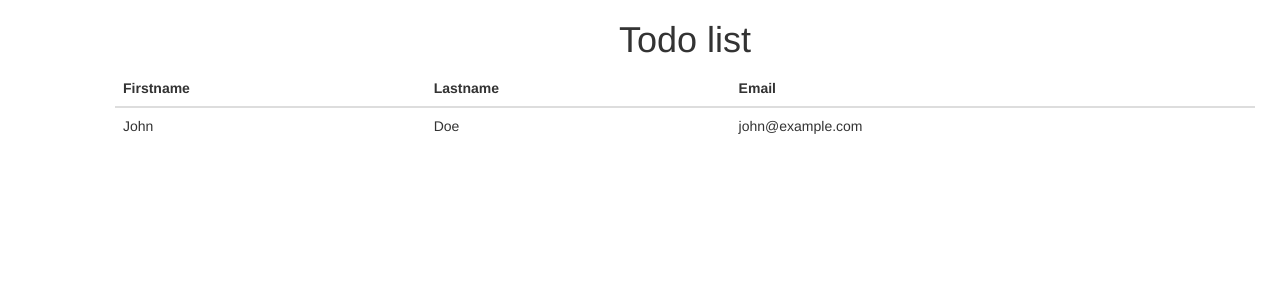
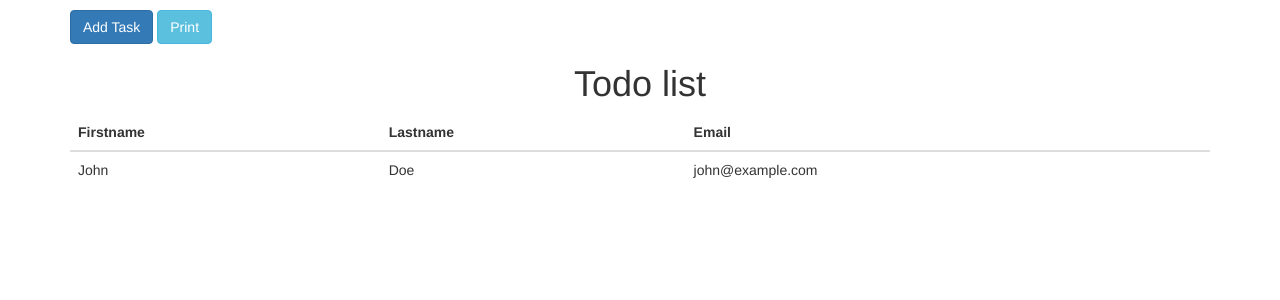
Before and after one commit to niawjunior/crud-php, a PHP site: page / in a window 1280 px wide. Shown: the top 300 px of the page. Run offline with PHP 8.4, Linux system fonts and the light colour scheme.

Commit message:
Create Add task and Print Button

```diff
--- a/index.php
+++ b/index.php
@@ -9,7 +9,9 @@
     <script src="https://maxcdn.bootstrapcdn.com/bootstrap/3.3.7/js/bootstrap.min.js" integrity="sha384-Tc5IQib027qvyjSMfHjOMaLkfuWVxZxUPnCJA7l2mCWNIpG9mGCD8wGNIcPD7Txa" crossorigin="anonymous"></script>
 </head>
 <body>
-<div class="container" style="margin-left:100px">
+<div class="container" style="margin-top:10px;">
+<button type="button" class="btn btn-primary btn-md">Add Task</button>
+<button type="button" class="btn btn-info btn-md">Print</button>
 <center><h1>Todo list</h1></center>
   <table class="table table-hover">
     <thead>
```
